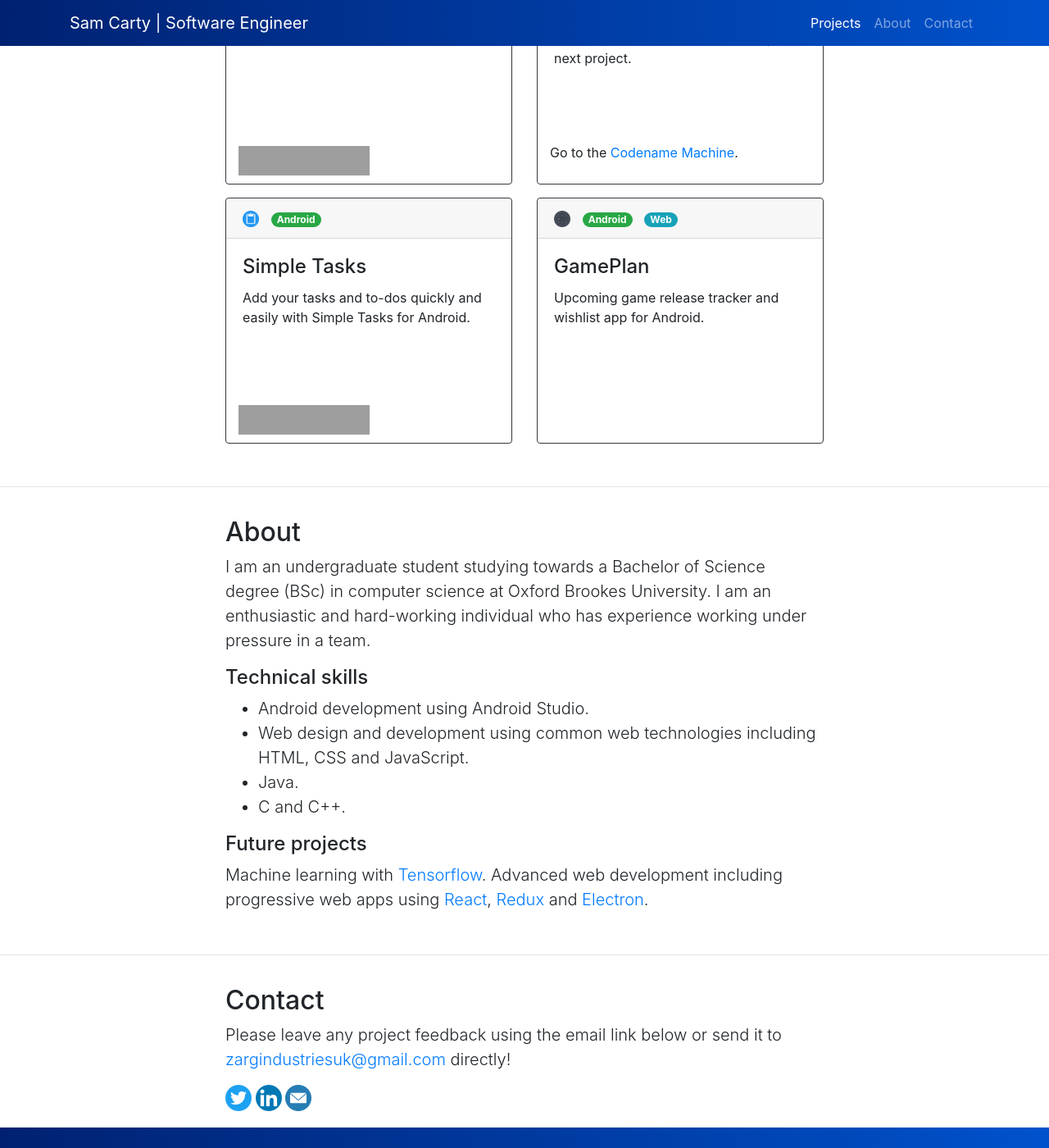
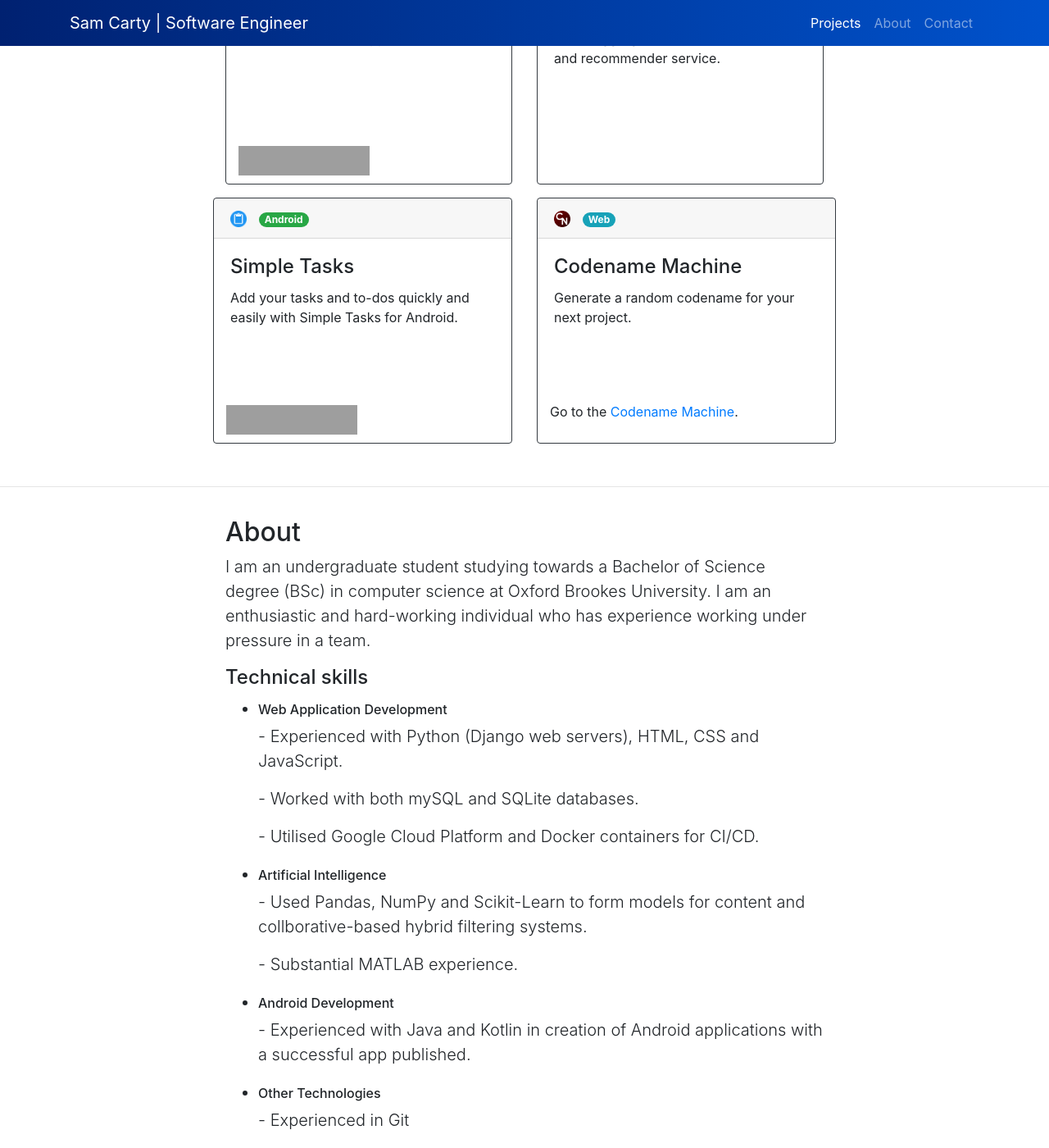
Before and after one commit to SamCarty/samcarty.com, a Jekyll site: the page built from index.html, in a window 1280 px wide and 1400 px high, scrolled down 798 px. Shown: the whole window at 82% size. Built offline with Jekyll 4.4.1, drawn with Linux system fonts in a browser that asks for light colours; some of the changed text lies outside the part shown; grey boxes are pictures that could not be loaded.

Commit message:
updated about section

```diff
--- a/index.html
+++ b/index.html
@@ -32,22 +32,22 @@ title: Sam Carty | Software Engineer
                 <div class="card-body">
                   <h4 class="card-title header">Ontime</h4>
                   <p class="card-text">Live UK train times app.</p>
-                  <a class="project-link" href='https://play.google.com/store/apps/details?id=com.zarg.ontime&pcampaignid=MKT-Other-global-all-co-prtnr-py-PartBadge-Mar2515-1'
-                    target="_blank"><img alt='Get it on Google Play' src='https://play.google.com/intl/en_gb/badges/images/generic/en_badge_web_generic.png' /></a>
+                  <a class="project-link"
+                    href='https://play.google.com/store/apps/details?id=com.zarg.ontime&pcampaignid=MKT-Other-global-all-co-prtnr-py-PartBadge-Mar2515-1'
+                    target="_blank"><img alt='Get it on Google Play'
+                      src='https://play.google.com/intl/en_gb/badges/images/generic/en_badge_web_generic.png' /></a>
                 </div>
               </div>
             </div>
             <div class="col-sm">
               <div class="card border-dark mb-3">
                 <div class="card-header">
-                  <img src="assets/img/codenamemachine.png" alt="Codename Machine">
+                  <img src="assets/img/gameplan_2.png" alt="GamePlan">
                   <span class="badge badge-pill badge-info" style="margin-right: 10px">Web</span>
                 </div>
                 <div class="card-body">
-                  <h4 class="card-title header">Codename Machine</h4>
-                  <p class="card-text">Generate a random codename for your next project.</p>
-                  <p class="project-link">Go to the <a href="codenamemachine/" target="_blank">Codename Machine</a>.</p>
-                </div>
+                  <h4 class="card-title header">GamePlan</h4>
+                  <p class="card-text">Game aggregate, release date tracker and recommender service.</p>
                 </div>
               </div>
             </div>
@@ -61,21 +61,25 @@ title: Sam Carty | Software Engineer
                   <div class="card-body">
                     <h4 class="card-title header">Simple Tasks</h4>
                     <p class="card-text">Add your tasks and to-dos quickly and easily with Simple Tasks for Android.</p>
-                  <a class="project-link" href='https://play.google.com/store/apps/details?id=com.zarg.notes&pcampaignid=MKT-Other-global-all-co-prtnr-py-PartBadge-Mar2515-1'
-                    target="_blank"><img alt='Get it on Google Play' src='https://play.google.com/intl/en_gb/badges/images/generic/en_badge_web_generic.png' /></a>
+                    <a class="project-link"
+                      href='https://play.google.com/store/apps/details?id=com.zarg.notes&pcampaignid=MKT-Other-global-all-co-prtnr-py-PartBadge-Mar2515-1'
+                      target="_blank"><img alt='Get it on Google Play'
+                        src='https://play.google.com/intl/en_gb/badges/images/generic/en_badge_web_generic.png' /></a>
                   </div>
                 </div>
               </div>
               <div class="col-sm">
                 <div class="card border-dark mb-3">
                   <div class="card-header">
-                  <img src="assets/img/gameplan.png" alt="GamePlan">
-                  <span class="badge badge-pill badge-success" style="margin-right: 10px">Android</span>
+                    <img src="assets/img/codenamemachine.png" alt="Codename Machine">
                     <span class="badge badge-pill badge-info" style="margin-right: 10px">Web</span>
                   </div>
                   <div class="card-body">
-                  <h4 class="card-title header">GamePlan</h4>
-                  <p class="card-text">Upcoming game release tracker and wishlist app for Android.</p>
+                    <h4 class="card-title header">Codename Machine</h4>
+                    <p class="card-text">Generate a random codename for your next project.</p>
+                    <p class="project-link">Go to the <a href="codenamemachine/" target="_blank">Codename Machine</a>.
+                    </p>
+                  </div>
                 </div>
               </div>
             </div>
@@ -100,15 +104,37 @@ title: Sam Carty | Software Engineer
 
           <h4>Technical skills</h4>
           <ul>
-            <li>Android development using Android Studio.</li>
-            <li>Web design and development using common web technologies including HTML, CSS and JavaScript.</li>
-            <li>Java.</li>
-            <li>C and C++.</li>
+            <li>
+              <h6>Web Application Development</h2>
+              <p>- Experienced with Python (Django web servers), HTML, CSS and JavaScript.</p>
+              <p>- Worked with both mySQL and SQLite databases.</p>
+              <p>- Utilised Google Cloud Platform and Docker containers for CI/CD.</p>
+            </li>
+            <li>
+              <h6>Artificial Intelligence</h2>
+              <p>- Used Pandas, NumPy and Scikit-Learn to form models for content and collborative-based hybrid
+                filtering systems.</p>
+              <p>- Substantial MATLAB experience.</p>
+            </li>
+            <li>
+              <h6>Android Development</h2>
+              <p>- Experienced with Java and Kotlin in creation of Android applications with a successful app published.
+              </p>
+            </li>
+            <li>
+              <h6>Other Technologies</h2>
+              <p>- Experienced in Git</p>
+              <p>- Extensively used PyCharm, IntelliJ IDEA, Android Studio and Visual Studio.</p>
+              <p>- Used Unity with C# and Blender across multi-disciplinary projects.</p>
+              <p>- Used Unreal Engine with C++.</p>
+            </li>
           </ul>
           <h4>Future projects</h4>
-          <p>Machine learning with <a href="https://www.tensorflow.org/" target="_blank">Tensorflow</a>.
-            Advanced web development including progressive web apps using <a href="https://reactjs.org/" target="_blank">React</a>,
-            <a href="https://redux.js.org/" target="_blank">Redux</a> and <a href="https://electronjs.org/" target="_blank">Electron</a>.</p>
+          <p>Machine learning recommender systems with <a href="https://scikit-learn.org/" target="_blank">Scikit-Learn</a>.
+            Advanced web development including progressive web apps using <a href="https://reactjs.org/"
+              target="_blank">React</a>,
+            <a href="https://redux.js.org/" target="_blank">Redux</a> and <a href="https://electronjs.org/"
+              target="_blank">Electron</a>.</p>
         </div>
       </div>
     </div>
@@ -121,12 +147,14 @@ title: Sam Carty | Software Engineer
       <div class="row">
         <div class="col-lg-8 mx-auto">
           <h2>Contact</h2>
-          <p class="lead">Please leave any project feedback using the email link below or send it to <a href="mailto:zargindustriesuk@gmail.com"
-              target="_blank">zargindustriesuk@gmail.com</a> directly!</p>
-          <a href="https://twitter.com/OntimeAppUK" target="_blank"><img src="assets/img/icon-twitter.png" alt="Twitter"></a>
-          <a href="https://www.linkedin.com/in/sam-carty-234923111/" target="_blank"><img src="assets/img/icon-linkedin.png"
-              alt="Linkedin"></a>
-          <a href="mailto:zargindustriesuk@gmail.com" target="_blank"><img src="assets/img/icon-mail.png" alt="Email"></a>
+          <p class="lead">Please leave any project feedback using the email link below or send it to <a
+              href="mailto:zargindustriesuk@gmail.com" target="_blank">zargindustriesuk@gmail.com</a> directly!</p>
+          <a href="https://twitter.com/OntimeAppUK" target="_blank"><img src="assets/img/icon-twitter.png"
+              alt="Twitter"></a>
+          <a href="https://www.linkedin.com/in/sam-carty-234923111/" target="_blank"><img
+              src="assets/img/icon-linkedin.png" alt="Linkedin"></a>
+          <a href="mailto:zargindustriesuk@gmail.com" target="_blank"><img src="assets/img/icon-mail.png"
+              alt="Email"></a>
         </div>
       </div>
     </div>
```
Also changed, not shown: assets/img/gameplan_2.png (added). Lines whose indentation alone changed are shown as unchanged.
